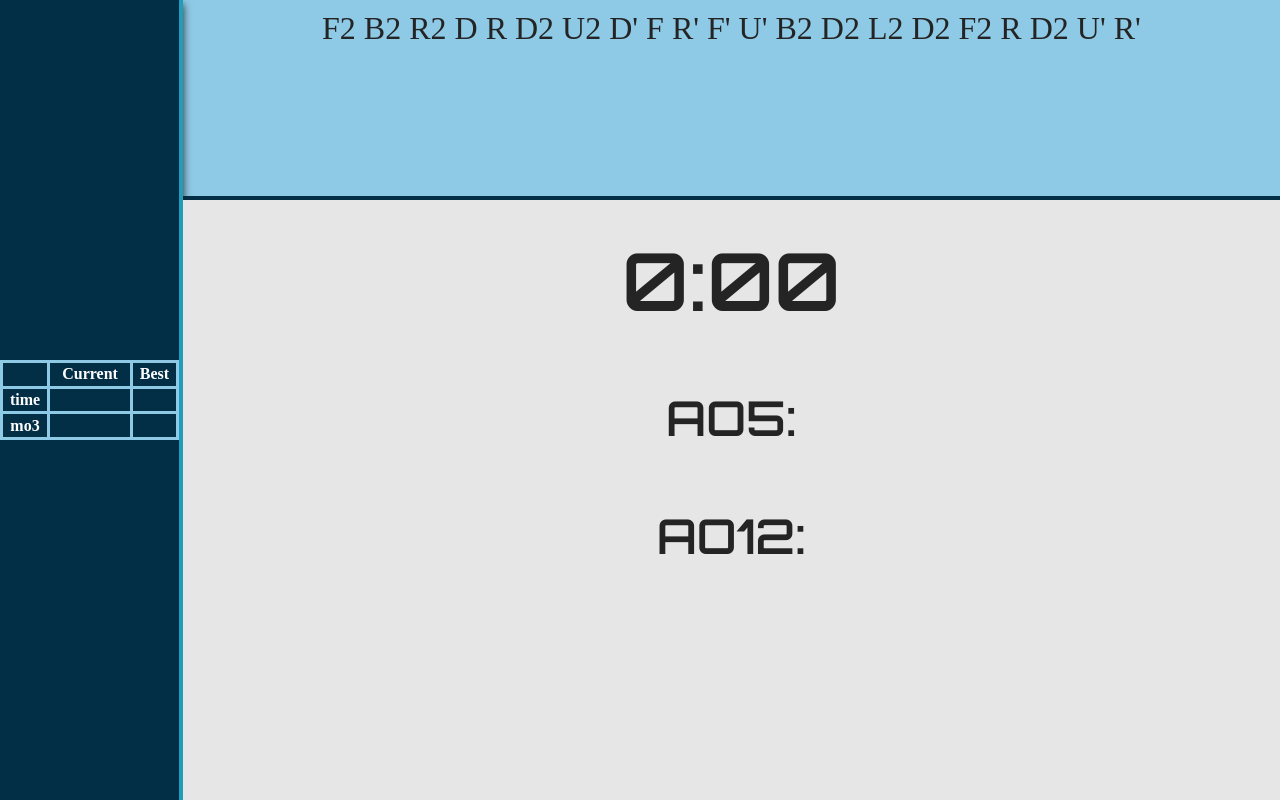
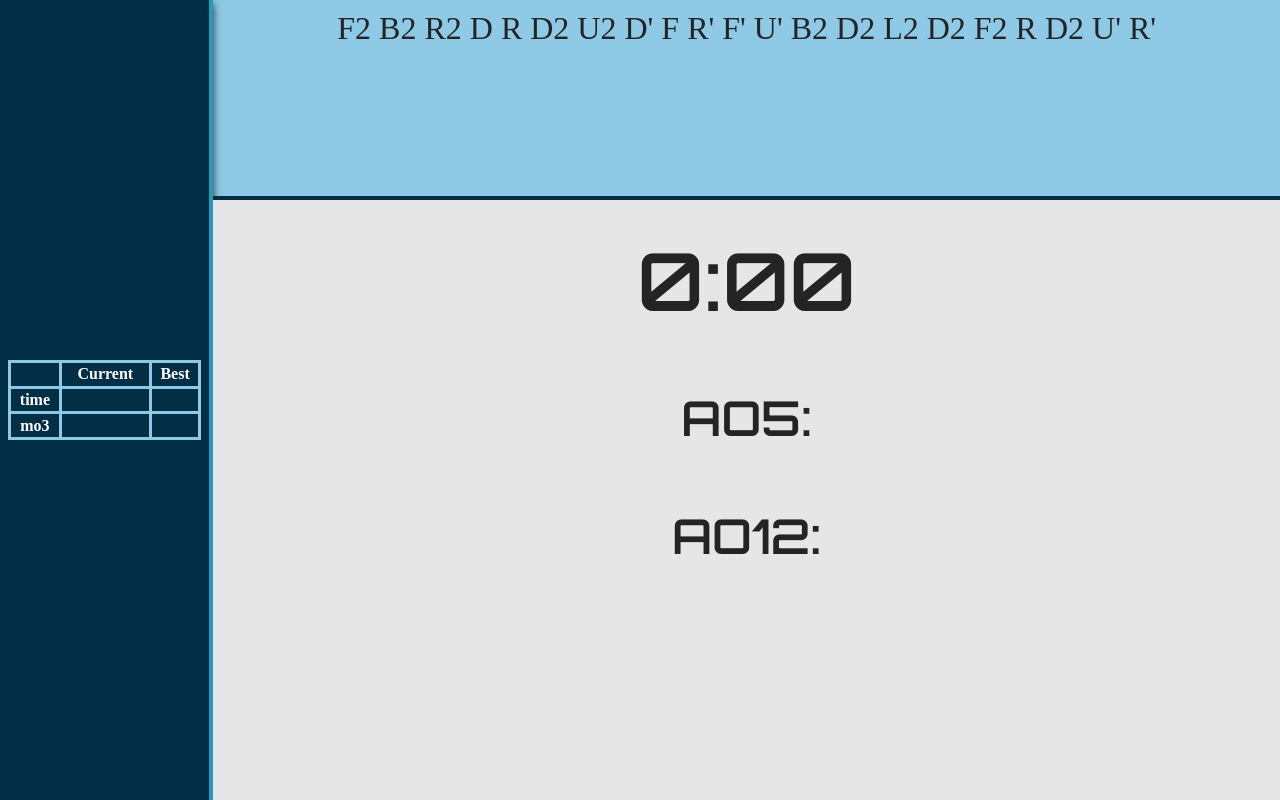
Before and after one commit to galrothschild/rubiksTimer, a plain HTML site: page index.html in a window 1280 px wide. Drawn offline with Linux system fonts and the light colour scheme.

Commit message:
Test from remote computer

```diff
--- a/style.css
+++ b/style.css
@@ -24,7 +24,7 @@ body {
     grid-template-areas:
         "side header"
         "side main";
-    grid-template-columns: 1fr 6fr;
+    grid-template-columns: 1fr 5fr;
     grid-template-rows: max(200px, 20vh) 1fr;
     height: 100vh;
 }
@@ -51,10 +51,11 @@ body {
     display: flex;
     flex-direction: column;
     justify-content: center;
+    align-items: center;
 }
 
 .sidebar>.currentSession {
-    width: 100%;
+    width: calc(100% - 1rem);
     height: 10vh;
     border-collapse: collapse;
 }
@@ -62,6 +63,7 @@ body {
 .currentSession,
 .currentSession :where(th, td) {
     border: 3px solid var(--light-blue);
+
 }
 
 .timer {
```
